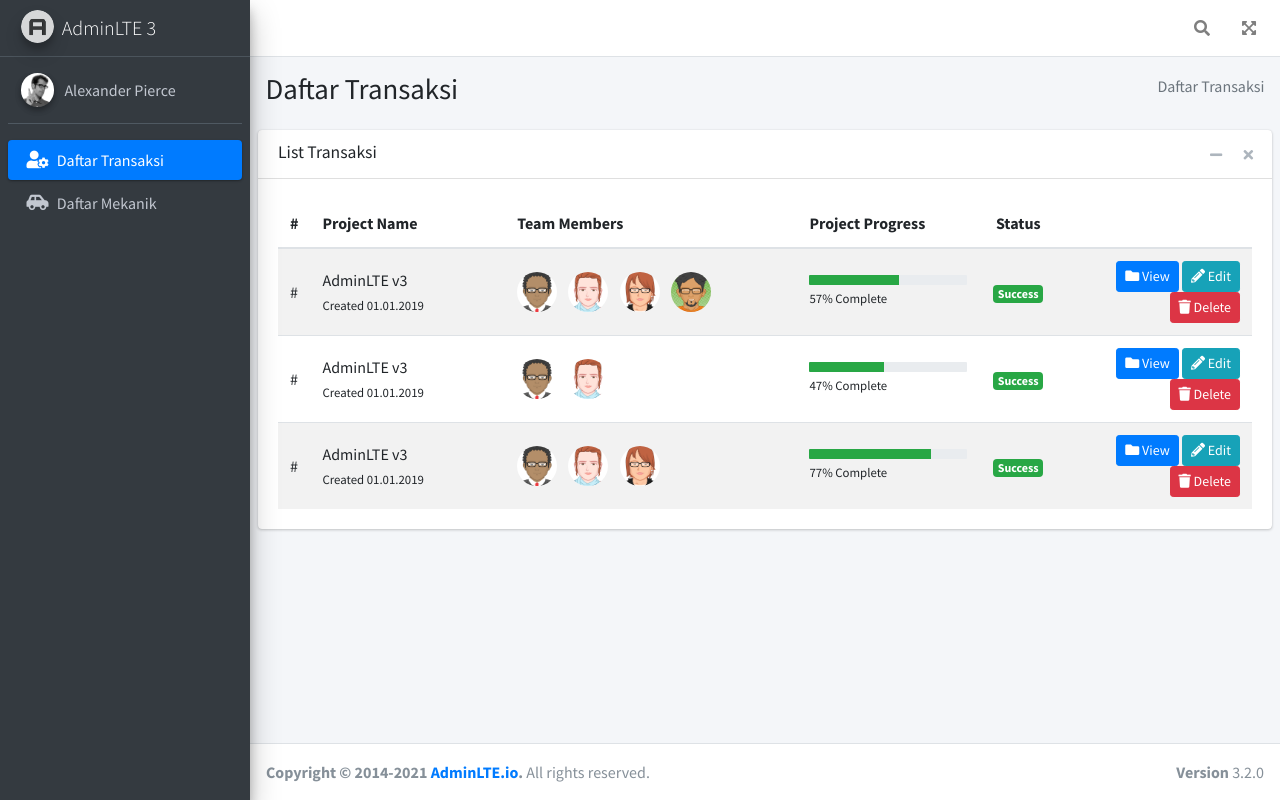
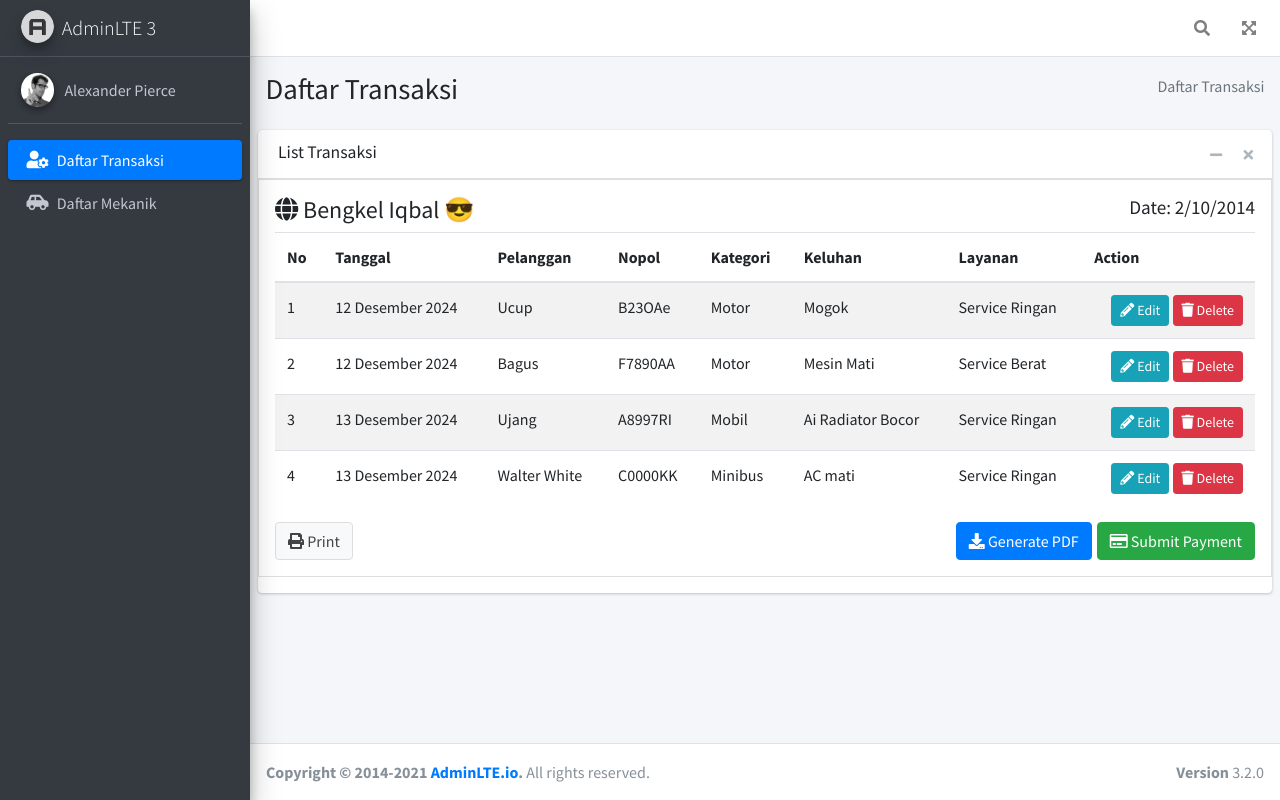
Before and after one commit to raffirmdhn/uas-pw, a PHP site: page /daftar-transaksi.php in a window 1280 px wide. Run offline with PHP 8.4, Linux system fonts and the light colour scheme; some libraries are stand-ins or nearby versions.

Commit message:
invoice & edit (unfinish)

```diff
--- a/admin-pages/daftar-transaksi.php
+++ b/admin-pages/daftar-transaksi.php
@@ -57,77 +57,44 @@
               </button>
             </div>
           </div>
-          <div class="card-body">
-            <table class="table table-striped projects">
+          <div class="invoice p-3 mb-3">
+              <!-- title row -->
+              <div class="row">
+                <div class="col-12">
+                  <h4>
+                    <i class="fas fa-globe"></i> Bengkel Iqbal 😎
+                    <small class="float-right">Date: 2/10/2014</small>
+                  </h4>
+                </div>
+                <!-- /.col -->
+              </div>
+
+              <!-- Table row -->
+              <div class="row">
+                <div class="col-12 table-responsive">
+                  <table class="table table-striped">
                     <thead>
                     <tr>
-                  <th style="width: 1%">
-                    #
-                  </th>
-                  <th style="width: 20%">
-                    Project Name
-                  </th>
-                  <th style="width: 30%">
-                    Team Members
-                  </th>
-                  <th>
-                    Project Progress
-                  </th>
-                  <th style="width: 8%" class="text-center">
-                    Status
-                  </th>
-                  <th style="width: 20%">
-                  </th>
+                      <th>No</th>
+                      <th>Tanggal</th>
+                      <th>Pelanggan</th>
+                      <th>Nopol</th>
+                      <th>Kategori</th>
+                      <th>Keluhan</th>
+                      <th>Layanan</th>
+                      <th>Action</th>
                     </tr>
                     </thead>
                     <tbody>
                     <tr>
-                  <td>
-                    #
-                  </td>
-                  <td>
-                    <a>
-                      AdminLTE v3
-                    </a>
-                    <br />
-                    <small>
-                      Created 01.01.2019
-                    </small>
-                  </td>
-                  <td>
-                    <ul class="list-inline">
-                      <li class="list-inline-item">
-                        <img alt="Avatar" class="table-avatar" src="../dist/img/avatar.png">
-                      </li>
-                      <li class="list-inline-item">
-                        <img alt="Avatar" class="table-avatar" src="../dist/img/avatar2.png">
-                      </li>
-                      <li class="list-inline-item">
-                        <img alt="Avatar" class="table-avatar" src="../dist/img/avatar3.png">
-                      </li>
-                      <li class="list-inline-item">
-                        <img alt="Avatar" class="table-avatar" src="../dist/img/avatar4.png">
-                      </li>
-                    </ul>
-                  </td>
-                  <td class="project_progress">
-                    <div class="progress progress-sm">
-                      <div class="progress-bar bg-green" role="progressbar" aria-valuenow="57" aria-valuemin="0" aria-valuemax="100" style="width: 57%">
-                      </div>
-                    </div>
-                    <small>
-                      57% Complete
-                    </small>
-                  </td>
-                  <td class="project-state">
-                    <span class="badge badge-success">Success</span>
-                  </td>
+                      <td>1</td>
+                      <td>12 Desember 2024</td>
+                      <td>Ucup</td>
+                      <td>B23OAe</td>
+                      <td>Motor</td>
+                      <td>Mogok</td>
+                      <td>Service Ringan</td>
                       <td class="project-actions text-right">
-                    <a class="btn btn-primary btn-sm" href="#">
-                      <i class="fas fa-folder">
-                      </i>
-                      View
-                    </a>
                           <a class="btn btn-info btn-sm" href="#">
                               <i class="fas fa-pencil-alt">
                               </i>
@@ -141,46 +108,14 @@
                       </td>
                     </tr>
                     <tr>
-                  <td>
-                    #
-                  </td>
-                  <td>
-                    <a>
-                      AdminLTE v3
-                    </a>
-                    <br />
-                    <small>
-                      Created 01.01.2019
-                    </small>
-                  </td>
-                  <td>
-                    <ul class="list-inline">
-                      <li class="list-inline-item">
-                        <img alt="Avatar" class="table-avatar" src="../dist/img/avatar.png">
-                      </li>
-                      <li class="list-inline-item">
-                        <img alt="Avatar" class="table-avatar" src="../dist/img/avatar2.png">
-                      </li>
-                    </ul>
-                  </td>
-                  <td class="project_progress">
-                    <div class="progress progress-sm">
-                      <div class="progress-bar bg-green" role="progressbar" aria-valuenow="47" aria-valuemin="0" aria-valuemax="100" style="width: 47%">
-                      </div>
-                    </div>
-                    <small>
-                      47% Complete
-                    </small>
-                  </td>
-                  <td class="project-state">
-                    <span class="badge badge-success">Success</span>
-                  </td>
+                      <td>2</td>
+                      <td>12 Desember 2024</td>
+                      <td>Bagus</td>
+                      <td>F7890AA</td>
+                      <td>Motor</td>
+                      <td>Mesin Mati</td>
+                      <td>Service Berat</td>
                       <td class="project-actions text-right">
-                    <a class="btn btn-primary btn-sm" href="#">
-                      <i class="fas fa-folder">
-                      </i>
-                      View
-                    </a>
                           <a class="btn btn-info btn-sm" href="#">
                               <i class="fas fa-pencil-alt">
                               </i>
@@ -194,49 +129,14 @@
                       </td>
                     </tr>
                     <tr>
-                  <td>
-                    #
-                  </td>
-                  <td>
-                    <a>
-                      AdminLTE v3
-                    </a>
-                    <br />
-                    <small>
-                      Created 01.01.2019
-                    </small>
-                  </td>
-                  <td>
-                    <ul class="list-inline">
-                      <li class="list-inline-item">
-                        <img alt="Avatar" class="table-avatar" src="../dist/img/avatar.png">
-                      </li>
-                      <li class="list-inline-item">
-                        <img alt="Avatar" class="table-avatar" src="../dist/img/avatar2.png">
-                      </li>
-                      <li class="list-inline-item">
-                        <img alt="Avatar" class="table-avatar" src="../dist/img/avatar3.png">
-                      </li>
-                    </ul>
-                  </td>
-                  <td class="project_progress">
-                    <div class="progress progress-sm">
-                      <div class="progress-bar bg-green" role="progressbar" aria-valuenow="77" aria-valuemin="0" aria-valuemax="100" style="width: 77%">
-                      </div>
-                    </div>
-                    <small>
-                      77% Complete
-                    </small>
-                  </td>
-                  <td class="project-state">
-                    <span class="badge badge-success">Success</span>
-                  </td>
+                      <td>3</td>
+                      <td>13 Desember 2024</td>
+                      <td>Ujang</td>
+                      <td>A8997RI</td>
+                      <td>Mobil</td>
+                      <td>Ai Radiator Bocor</td>
+                      <td>Service Ringan</td>
                       <td class="project-actions text-right">
-                    <a class="btn btn-primary btn-sm" href="#">
-                      <i class="fas fa-folder">
-                      </i>
-                      View
-                    </a>
                           <a class="btn btn-info btn-sm" href="#">
                               <i class="fas fa-pencil-alt">
                               </i>
@@ -249,8 +149,49 @@
                           </a>
                       </td>
                     </tr>
+                    <tr>
+                      <td>4</td>
+                      <td>13 Desember 2024</td>
+                      <td>Walter White</td>
+                      <td>C0000KK</td>
+                      <td>Minibus</td>
+                      <td>AC mati</td>
+                      <td>Service Ringan</td>
+                      <td class="project-actions text-right">
+                          <a class="btn btn-info btn-sm" href="#">
+                              <i class="fas fa-pencil-alt">
+                              </i>
+                              Edit
+                          </a>
+                          <a class="btn btn-danger btn-sm" href="#">
+                              <i class="fas fa-trash">
+                              </i>
+                              Delete
+                          </a>
+                      </td>
+
+                    </tr>
                     </tbody>
                   </table>
+                </div>
+                <!-- /.col -->
+              </div>
+              <!-- /.row -->
+
+
+
+              <!-- this row will not appear when printing -->
+              <div class="row no-print">
+                <div class="col-12">
+                  <a href="invoice-print.html" rel="noopener" target="_blank" class="btn btn-default"><i class="fas fa-print"></i> Print</a>
+                  <button type="button" class="btn btn-success float-right"><i class="far fa-credit-card"></i> Submit
+                    Payment
+                  </button>
+                  <button type="button" class="btn btn-primary float-right" style="margin-right: 5px;">
+                    <i class="fas fa-download"></i> Generate PDF
+                  </button>
+                </div>
+              </div>
             </div>
           <!-- /.card-body -->
         </div>
--- a/helper.php
+++ b/helper.php
@@ -1,6 +1,6 @@
 <?php
 
-$BASE_URL = "/UAS_PW_BENGKEL";
+$BASE_URL = "/uas-pw";
 
 function isActivePage($path)
 {
```
Also changed, not shown: admin-pages/edit-transaksi.php (added, +148 -0 lines). Lines whose indentation alone changed are shown as unchanged.
